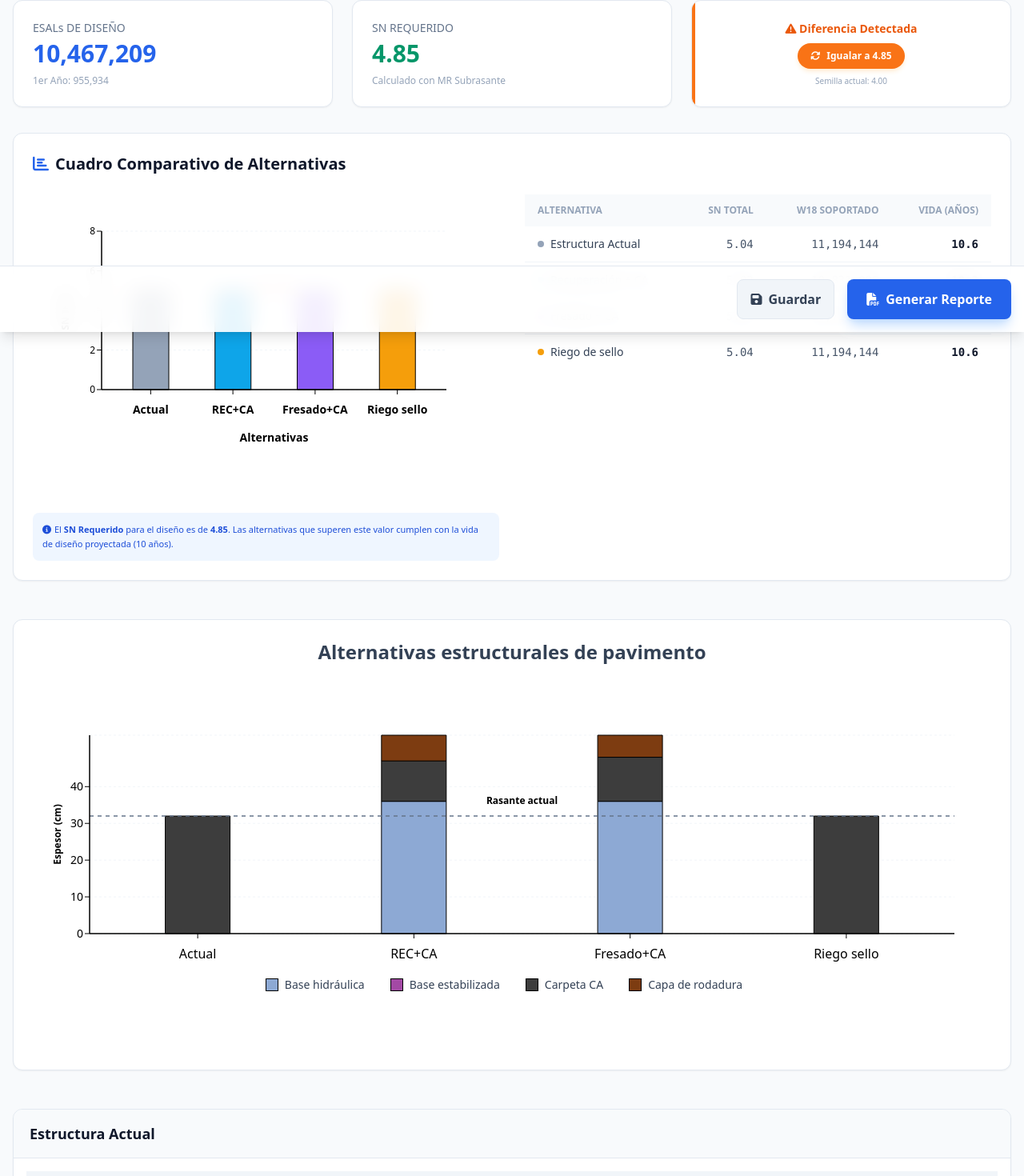
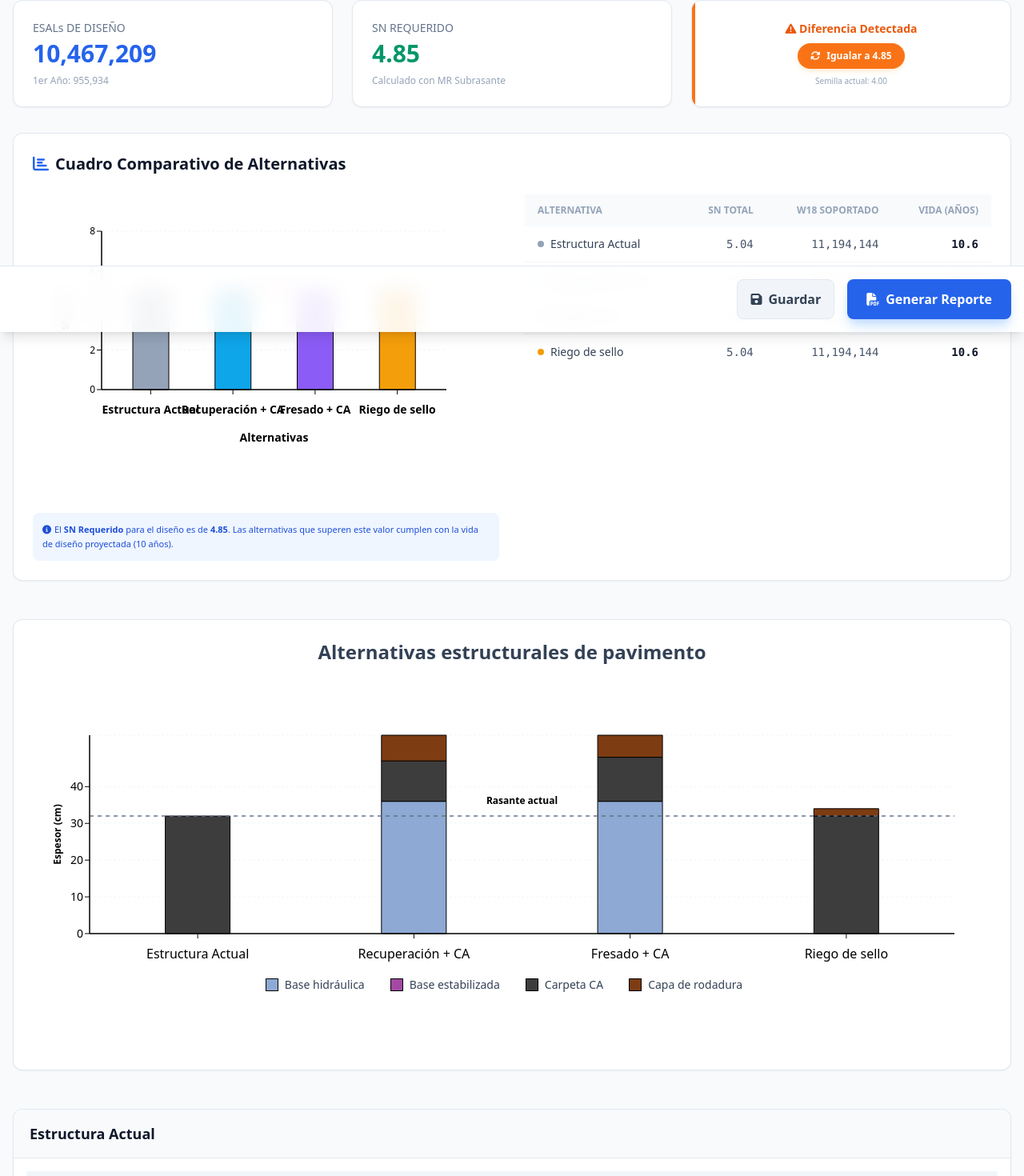
Before and after one commit to Corona-68/Dictamen-tecnico-de-conservaci-n, a React (Vite) app: page /#/esals in a window 1280 px wide. Shown: the part 385-1855 px from the top of the page at 80% size. Built offline with nearby package versions, Linux system fonts and the light colour scheme.

Commit message:
feat: Use dynamic titles in conservation charts
Replaces hardcoded labels with dynamic titles for better clarity and internationalization in conservation charts.

```diff
--- a/pages/EsalsPage.tsx
+++ b/pages/EsalsPage.tsx
@@ -1308,10 +1308,10 @@ const EsalsPage: React.FC = () => {
                   <ResponsiveContainer width="100%" height="100%">
                       <BarChart
                           data={[
-                              { name: 'Actual', sn: structureActual.snTotalProvided, color: '#94a3b8' },
-                              { name: 'REC+CA', sn: structureAlt1.snTotalProvided, color: '#0ea5e9' },
-                              { name: 'Fresado+CA', sn: structureAlt2.snTotalProvided, color: '#8b5cf6' },
-                              { name: 'Riego sello', sn: structureAlt3.snTotalProvided, color: '#f59e0b' },
+                              { name: titleActual, sn: structureActual.snTotalProvided, color: '#94a3b8' },
+                              { name: titleAlt1, sn: structureAlt1.snTotalProvided, color: '#0ea5e9' },
+                              { name: titleAlt2, sn: structureAlt2.snTotalProvided, color: '#8b5cf6' },
+                              { name: titleAlt3, sn: structureAlt3.snTotalProvided, color: '#f59e0b' },
                           ]}
                           margin={{ top: 30, right: 50, left: 20, bottom: 60 }}
                       >
@@ -1417,10 +1417,10 @@ const EsalsPage: React.FC = () => {
                   <BarChart
                       data={(() => {
                           const structures = [
-                              { name: 'Actual', data: structureActual, borderColor: '#000' },
-                              { name: 'REC+CA', data: structureAlt1, borderColor: '#000' },
-                              { name: 'Fresado+CA', data: structureAlt2, borderColor: '#000' },
-                              { name: 'Riego sello', data: structureAlt3, borderColor: '#000' },
+                              { name: titleActual, data: structureActual, borderColor: '#000' },
+                              { name: titleAlt1, data: structureAlt1, borderColor: '#000' },
+                              { name: titleAlt2, data: structureAlt2, borderColor: '#000' },
+                              { name: titleAlt3, data: structureAlt3, borderColor: '#000' },
                           ];
 
                           const getLayerColor = (name: string) => {
```
